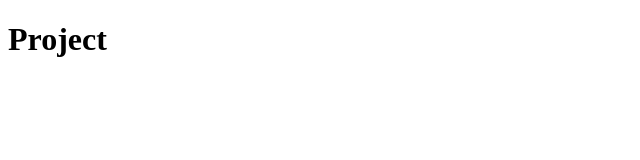
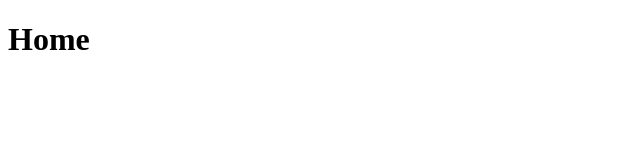
Before and after one commit to Git-Projects72/Feature-branch-workflow, a plain HTML site: page src/Index.html in a window 1280 px wide. Shown: the full height of the page, 0-640 px from the left. Drawn offline with Linux system fonts and the light colour scheme.

Commit message:
line changed

```diff
--- a/src/Index.html
+++ b/src/Index.html
@@ -6,6 +6,6 @@
     <title>Git Workflows Project</title>
 </head>
 <body>
-    <h1>Project</h1>
+    <h1>Home</h1>
 </body>
 </html>
```
